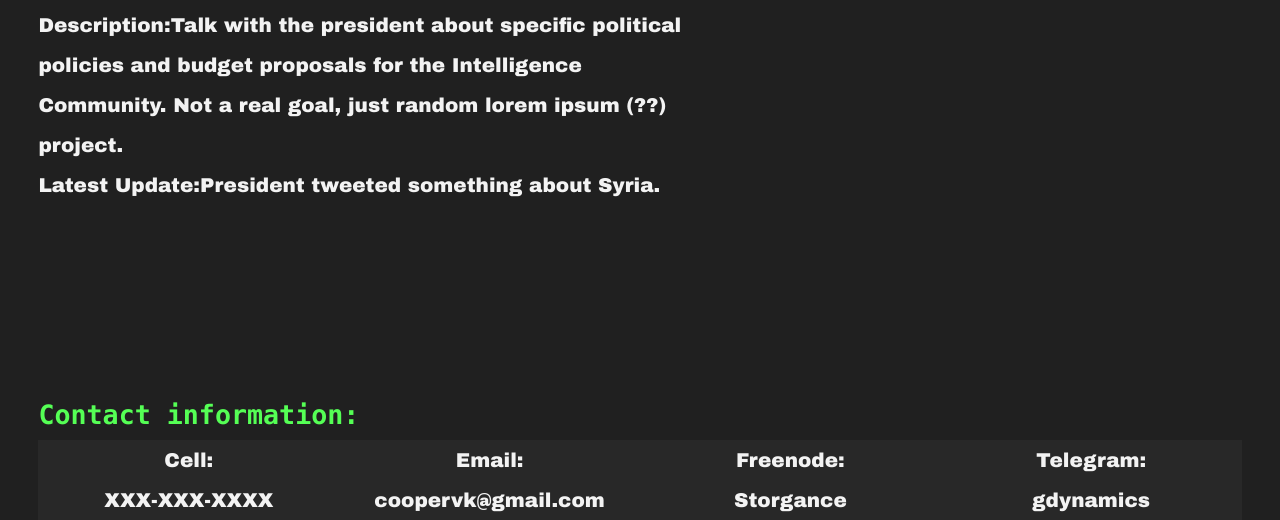
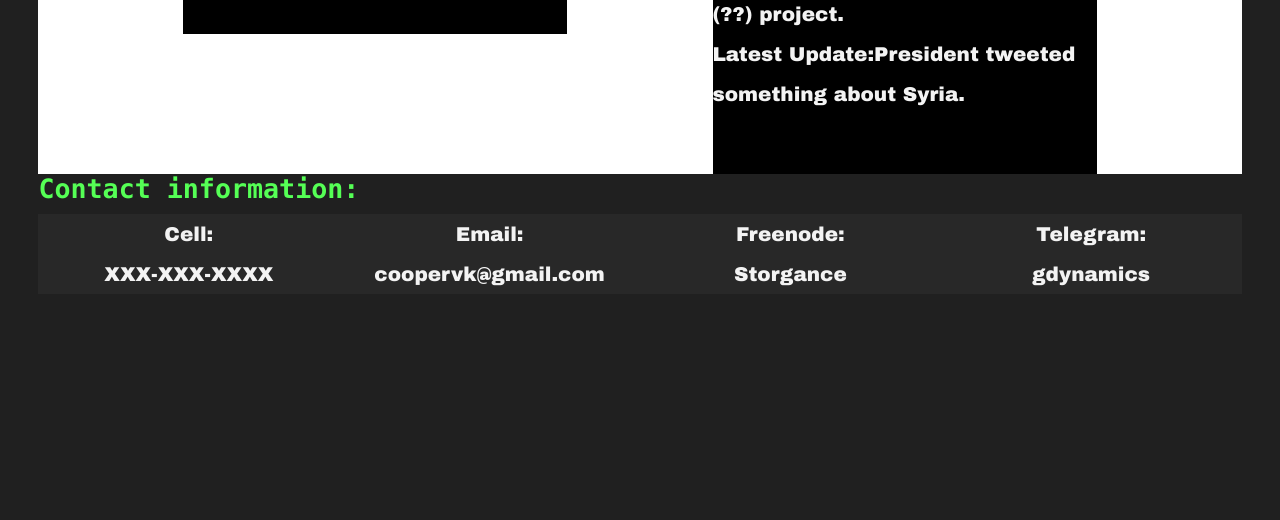
Before and after one commit to coopervk/project-3, a plain HTML site: page projects/index.html in a window 1280 px wide. Shown: the part 596-1116 px from the top of the page. After the commit the page ends 890 px from the top, so only its background shows below. Drawn offline with Linux system fonts and the light colour scheme.

Commit message:
Set base for projects page's flexbox layout

```diff
--- a/screen.css
+++ b/screen.css
@@ -267,4 +267,26 @@ figcaption {
       grid-row: 3/4;
     }
   }
+
+  @supports (display: grid) {
+    #projects #content {
+      display: contents;
+    }
+  }
+
+	@supports (display: flex) {
+    #projects article {
+      display: flex;
+			background-color: #fff;
+      flex-direction: row;
+      flex-wrap: wrap;
+      justify-content: space-evenly;
+      align-items: center;
+    }
+
+    #projects section {
+      background-color: #000;
+      width: 30vw;
+    }
+  }
 }
```
